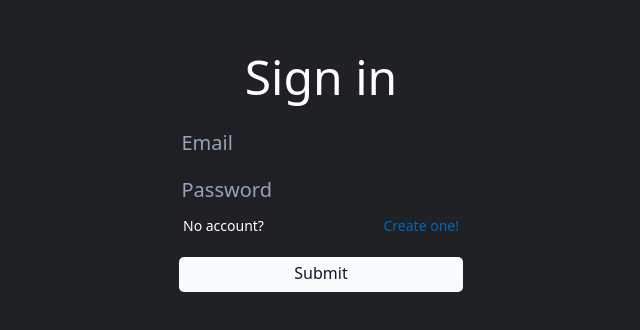
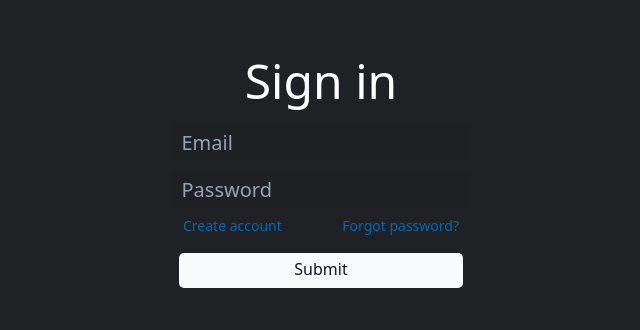
Before and after one commit to vasilcoin002/TempNotesFrontend, a React (Vite) app: page / in a window 1280 px wide. Shown: the part 228-558 px from the top of the page, without its empty margins (319-959 px from the left). Built offline with nearby package versions, Linux system fonts and the light colour scheme.

Commit message:
LoginPage refactored to AuthenticationPage reusable component

```diff
--- /dev/null
+++ b/src/components/authentication/AuthenticationPage.tsx
@@ -0,0 +1,43 @@
+import {Input} from "@/components/ui/input.tsx";
+import {Button} from "@/components/ui/button.tsx";
+import {useThemeColor} from "@/hooks/hooks.ts";
+import {ReactNode, useRef} from "react";
+
+type Props = {
+  alternativeBlock?: ReactNode,
+  title: string,
+  authFn: (email: string, password: string) => void
+}
+
+// TODO create RegistrationPage with reusable AuthenticationPage
+// TODO add email and password validation
+// TODO add error handling(like "provided wrong data")
+// TODO add outline on alternative links when they selected on tab
+const AuthenticationPage = ({alternativeBlock, title, authFn}: Props) => {
+  const themeColor = useThemeColor()
+  const emailRef = useRef<HTMLInputElement>(null);
+  const passwordRef = useRef<HTMLInputElement>(null);
+  const getEmail = () => emailRef.current ? emailRef.current.value : ""
+  const getPassword = () => passwordRef.current ? passwordRef.current.value : ""
+  return (
+    <div className={"authentication-page " + themeColor}>
+      <form className="authentication-card">
+        <h1 className={"title " + themeColor}>{title}</h1>
+        <div className="input-block">
+          <Input ref={emailRef} type={"email"} placeholder={"Email"} className={"input " + themeColor}/>
+          <Input ref={passwordRef} type={"password"} placeholder={"Password"} className={"input " + themeColor}/>
+          <div className={"alternative-block " + themeColor}>
+            {alternativeBlock}
+          </div>
+        </div>
+        <Button variant={"default"} type={"submit"} className={"submit-button " + themeColor}
+                onClick={e => {
+                    e.preventDefault()
+                    authFn(getEmail(), getPassword())
+        }}>Submit</Button>
+      </form>
+    </div>
+  );
+};
+
+export default AuthenticationPage;
--- a/src/components/noteDialogContent/noteDialogContent.tsx
+++ b/src/components/noteDialogContent/noteDialogContent.tsx
@@ -73,6 +73,7 @@ const handleSave = (
 }
 
 // TODO do the saving of note, when dialog window closes
+// FIXME change UseStates on UseRefs like in AuthenticationPage
 const NoteDialogContent = ({
   noteId,
   initialTitle,
--- a/src/pages/AuthenticationPage/LoginPage.tsx
+++ b/src/pages/AuthenticationPage/LoginPage.tsx
@@ -1,33 +1,23 @@
-import {Input} from "@/components/ui/input.tsx";
 import {useThemeColor} from "@/hooks/hooks.ts";
 import "@/styles/AuthenticationPage.css"
-import {Button} from "@/components/ui/button.tsx";
-import React from "react";
+import AuthenticationPage from "@/components/authentication/AuthenticationPage.tsx";
 
-const registerButtonHandler = (e: React.MouseEvent) => {
-  e.preventDefault()
-}
-
+// TODO link authFn to LoginPage
+// TODO make the create account and forgot password links work
 // TODO refactor it to the AuthenticationPage and make it reusable to allow RegisterPage and LoginPage implement AuthenticationPage
 const LoginPage = () => {
   const themeColor = useThemeColor()
   return (
-    <div className={"authentication-page " + themeColor}>
-      <form className="authentication-card">
-        <h1 className={"title " + themeColor}>Sign in</h1>
-        <div className="input-block">
-          <Input type={"email"} placeholder={"Email"} className={"input " + themeColor}/>
-          <Input type={"password"} placeholder={"Password"} className={"input " + themeColor}/>
-          <div className={"alternative-block " + themeColor}>
-            <p className={"alternative-title " + themeColor}>No account?</p>
-            <a href="" className={"alternative-link " + themeColor}
-               onClick={e => registerButtonHandler(e)}
-            >Create one!</a>
-          </div>
-        </div>
-        <Button variant={"default"} type={"submit"} className={"submit-button " + themeColor}>Submit</Button>
-      </form>
-    </div>
+    <AuthenticationPage authFn={(email, password) => {console.log(email, password)}} title={"Sign in"} alternativeBlock={
+      <div className="alternative-row">
+        <a href="" className={"alternative-link " + themeColor}
+           onClick={() => null}
+        >Create account</a>
+        <a href="" onClick={() => null}
+           className={"alternative-link " + themeColor}
+        >Forgot password?</a>
+      </div>
+    }/>
   );
 };
 
--- a/src/styles/AuthenticationPage.css
+++ b/src/styles/AuthenticationPage.css
@@ -10,7 +10,7 @@
   flex-direction: column;
   justify-content: center;
   align-items: center;
-  gap: 24px;
+  gap: 20px;
 }
 
 .input.dark, .title.dark {
@@ -36,8 +36,12 @@
 
 .alternative-block {
   display: flex;
+  flex-direction: column;
+  padding: 0 12px;
+}
+.alternative-row {
+  display: flex;
   justify-content: space-between;
-  padding: 0 12px;
 }
 .alternative-title.dark {
   color: #FFF;
--- a/src/styles/AuthenticationPage.sass
+++ b/src/styles/AuthenticationPage.sass
@@ -13,7 +13,7 @@
     flex-direction: column
     justify-content: center
     align-items: center
-    gap: 24px
+    gap: 20px
 
 .input, .title
   @include text-by-theme-color
@@ -32,8 +32,11 @@
 .alternative
   &-block
     display: flex
+    flex-direction: column
+    padding: 0 12px
+  &-row
+    display: flex
     justify-content: space-between
-    padding: 0 12px
   &-title
     @include text-by-theme-color
   &-link
```
Also changed, not shown: 1 other file (tests, documents, lock files or other folders).
